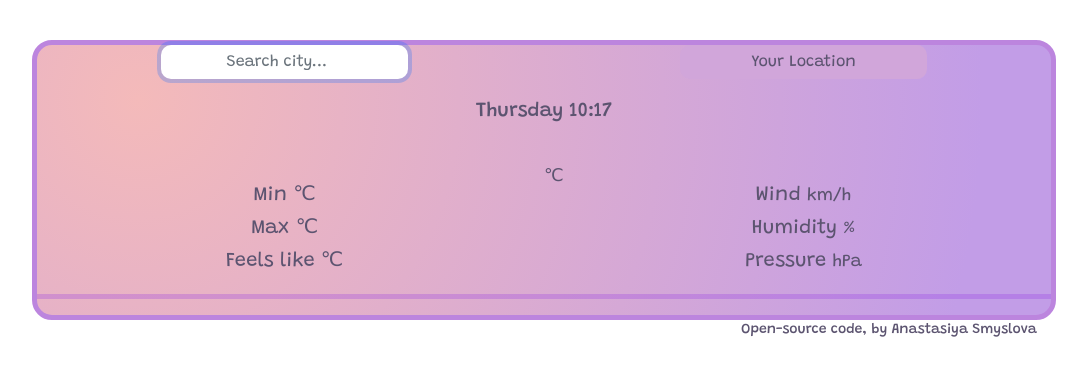
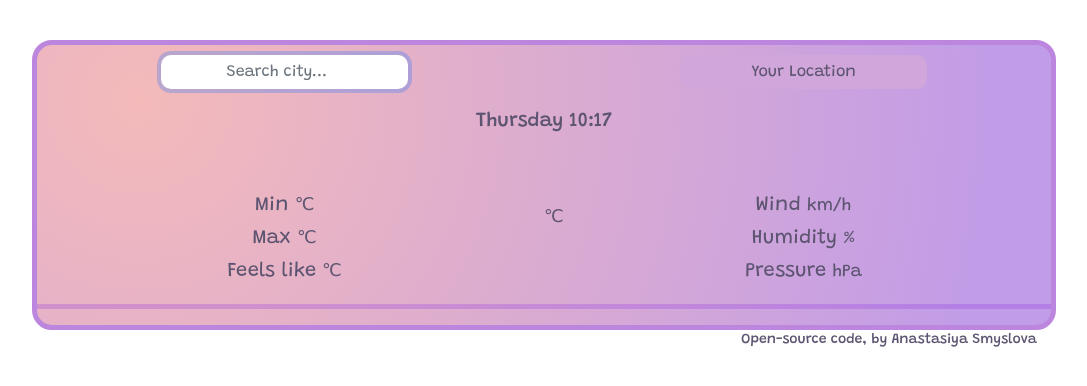
Before and after one commit to AnastasiyaSmyl/my-weather-project, a website built with Parcel: page index.html in a window 1280 px wide. Shown: the whole page, without its empty margins (96-1183 px from the left). Built offline with nearby package versions, Linux system fonts and the light colour scheme; no server answers.

Commit message:
Changed margin-top

```diff
--- a/index.html
+++ b/index.html
@@ -66,7 +66,7 @@
           <div class="row">
             <div class="col-sm-6">
               Min <span id="min-temp"></span>
-              <span class="unit"> ℃</span>
+              <span class="unit"> <small>℃</small></span>
             </div>
             <div class="col-sm-6">
               Wind <span id="wind-speed"> </span>
@@ -74,7 +74,7 @@
             </div>
             <div class="col-sm-6">
               Max <span id="max-temp"></span>
-              <span class="unit">℃</span>
+              <span class="unit"><small>℃</small></span>
             </div>
             <div class="col-sm-6">
               Humidity <span id="humidity"> </span>
@@ -82,7 +82,7 @@
             </div>
             <div class="col-sm-6">
               Feels like <span id="feels-like-temp"></span>
-              <span class="unit"> ℃ </span>
+              <span class="unit"> <small>℃</small> </span>
             </div>
             <div class="col-sm-6">
               Pressure <span id="pressure"> </span>
@@ -106,7 +106,7 @@
         >
         by
         <a
-          href="https://www.linkedin.com/in/anastasiya-smyslova-190218243/"
+          href="https://github.com/AnastasiyaSmyl/my-weather-project"
           class="source-code-link"
           target="_blank"
           style="text-decoration: none"
--- a/src/styles.css
+++ b/src/styles.css
@@ -48,6 +48,7 @@ h2 {
   width: 50%;
   border: none;
   margin: auto;
+  margin-top: 10px;
   padding: 5px 0;
   border-radius: 10px;
   text-align: center;
@@ -59,6 +60,7 @@ h2 {
   width: 50%;
   border: none;
   margin: auto;
+  margin-top: 10px;
   padding: 5px 0;
   border-radius: 10px;
   text-align: center;
@@ -87,7 +89,7 @@ h3:first-letter {
 
 .unit-currently-degrees {
   position: absolute;
-  top: 164px;
+  top: 205px;
 }
 
 .unit-currently-degrees .active {
```
